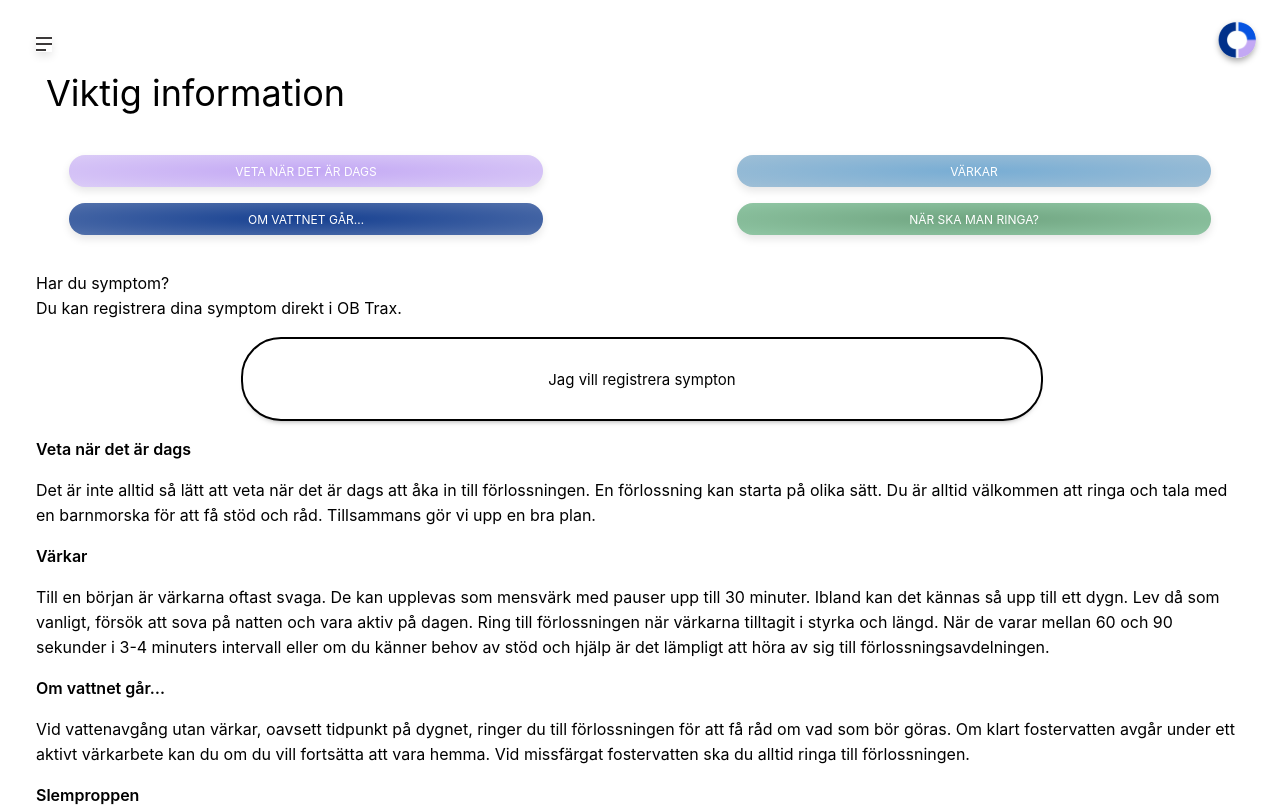
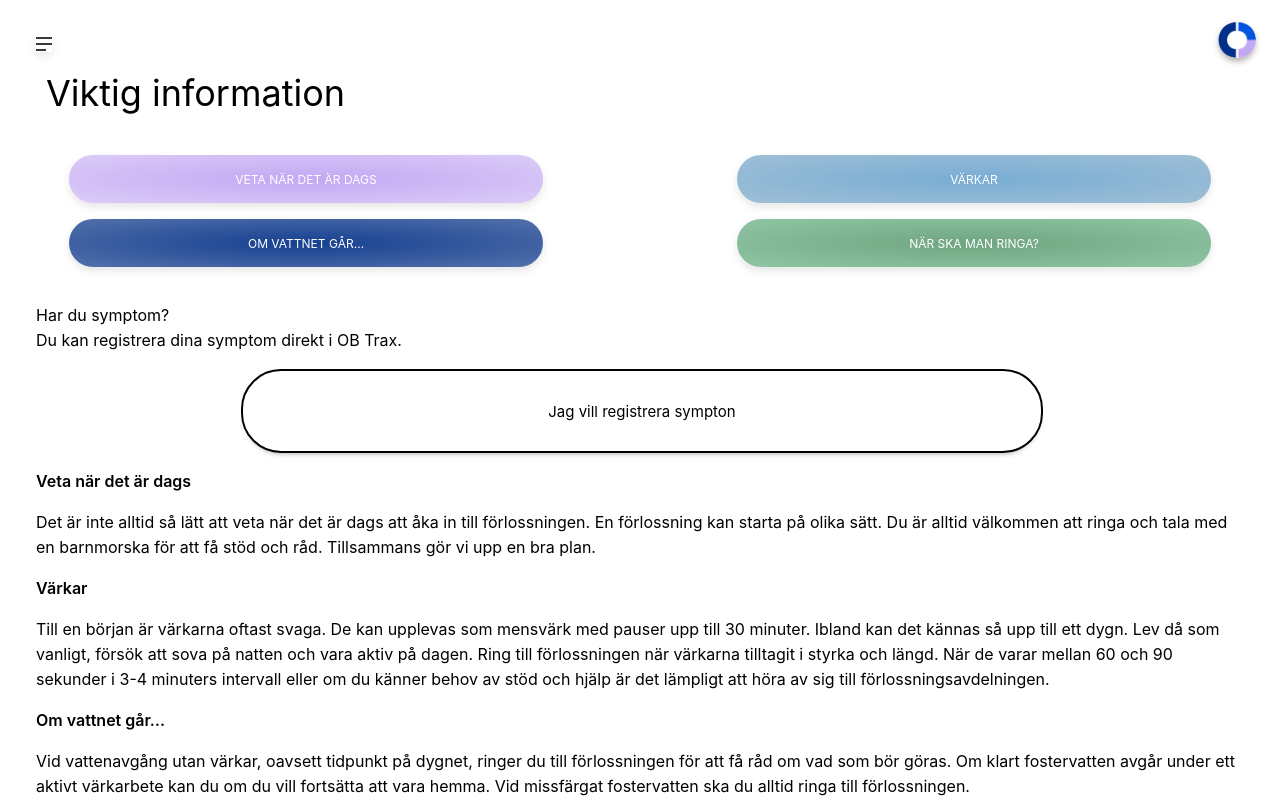
Before and after one commit to Rainiereed/obtrax-app, a React (Create React App) app: page /information in a window 1280 px wide. Shown: the top 807 px of the page. Built offline with nearby package versions, Linux system fonts and the light colour scheme.

Commit message:
Update Information.scss

```diff
--- a/src/pages/Information.scss
+++ b/src/pages/Information.scss
@@ -22,7 +22,7 @@ h1 {
     justify-content: center;
     align-items: center;
     width: 37vw;
-    height: 4vh;
+    height: 6vh;
     color: white;
     border-radius: 40px;
     font-family: -apple-system, BlinkMacSystemFont, 'Segoe UI', Roboto, Oxygen, Ubuntu, Cantarell, 'Open Sans', 'Helvetica Neue', sans-serif;
```
